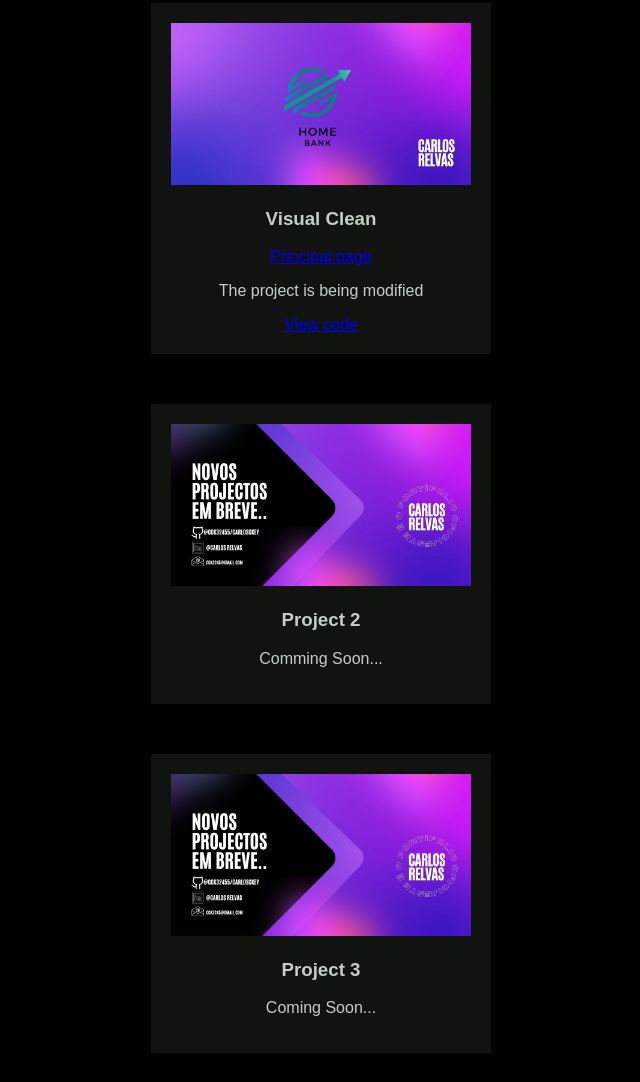
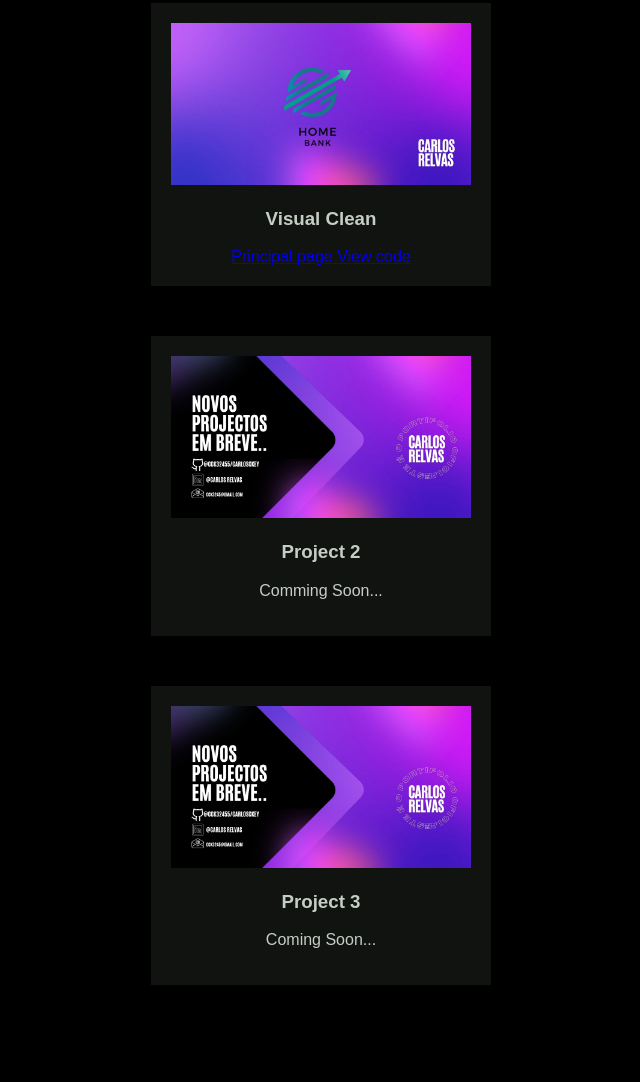
Before and after one commit to cck32455/Portifolio, a plain HTML site: page index.html in a window 1280 px wide. Shown: the part 1241-2323 px from the top of the page, without its empty margins (299-939 px from the left). Drawn offline with Linux system fonts and the light colour scheme.

Commit message:
Update index.html

```diff
--- a/index.html
+++ b/index.html
@@ -67,8 +67,6 @@
 
 
 
-          <p>The project is being modified </p>
-
           <a href="https://github.com/cck32455/Barbearia---Visual-Clean" target="_blank">View code</a>
 
         </div>
```
